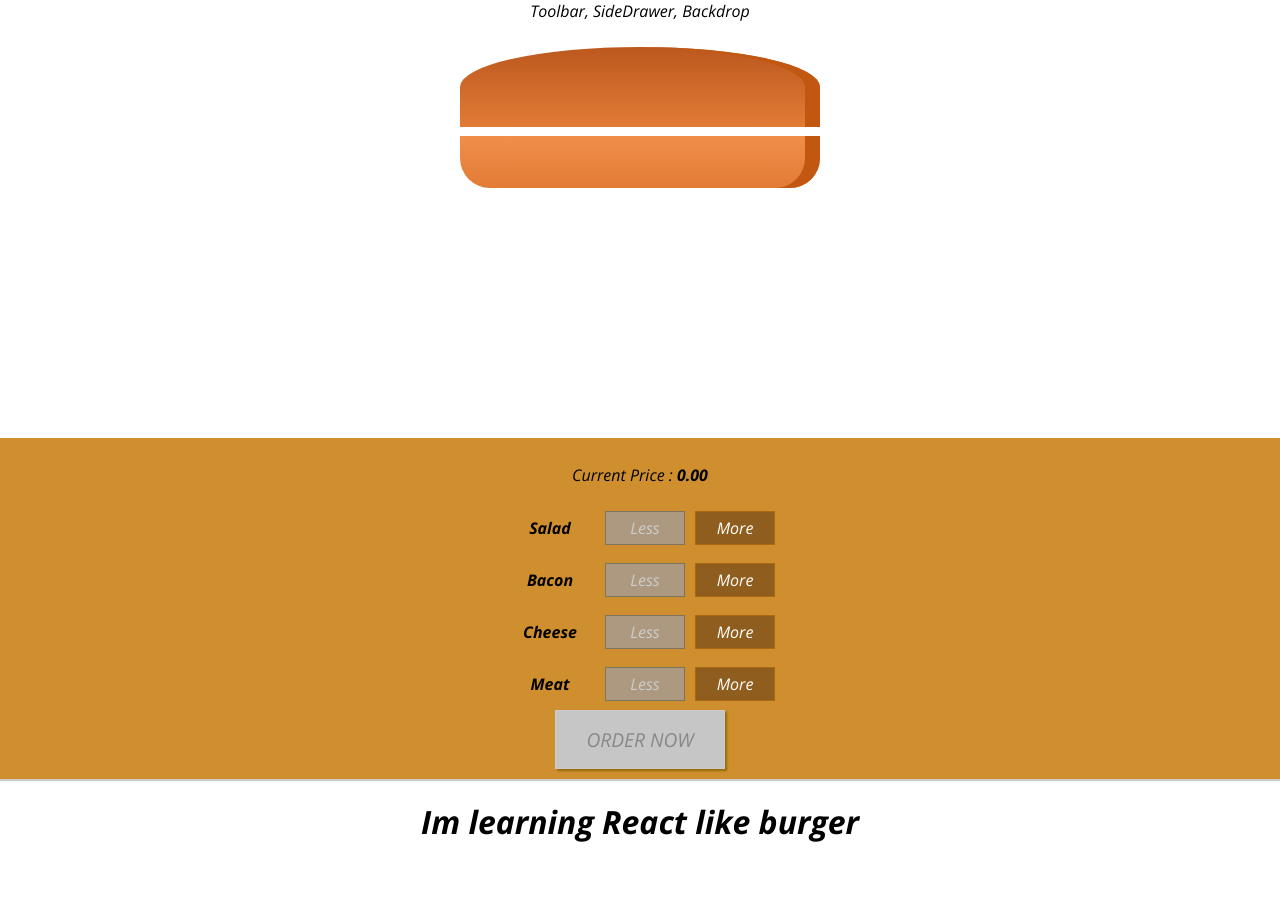
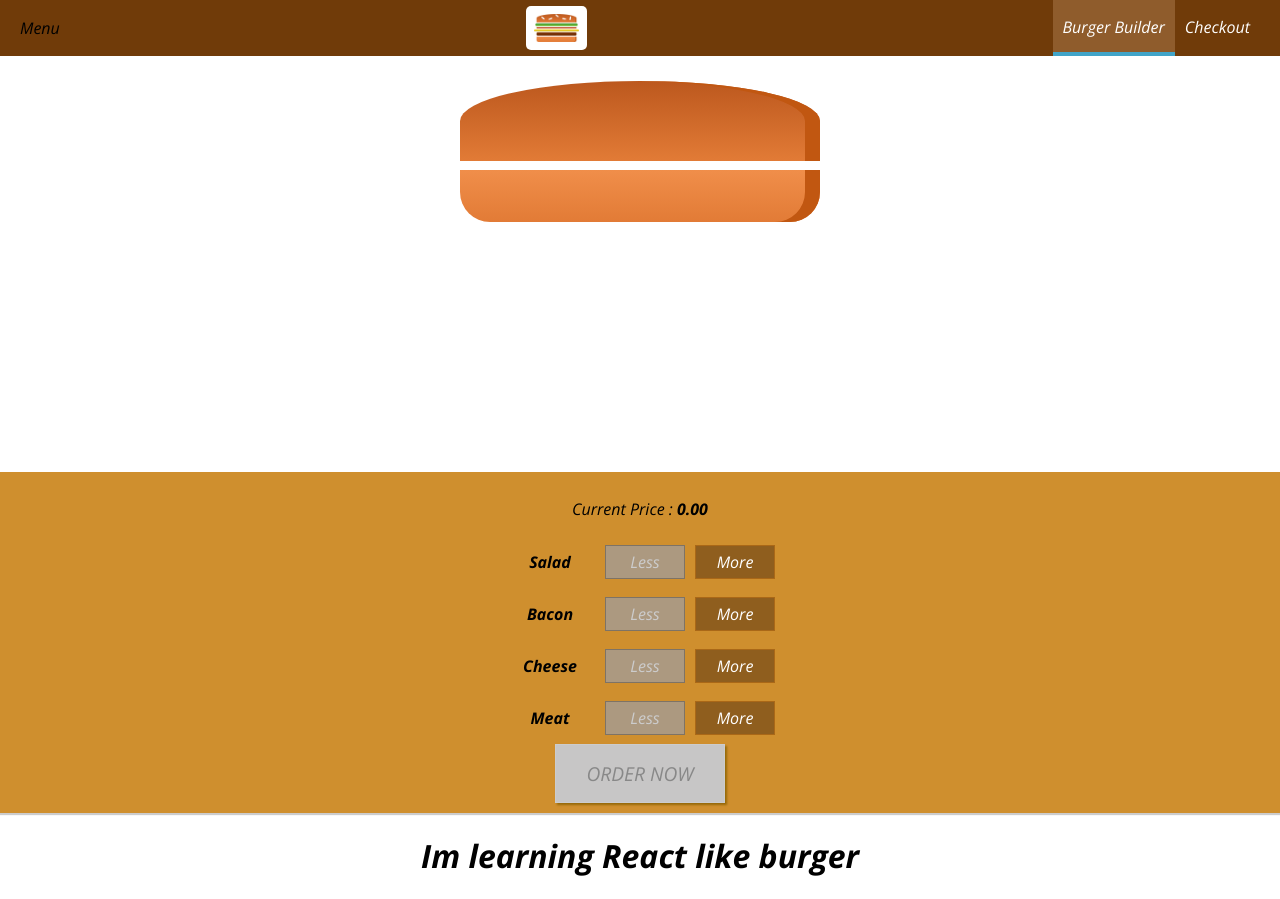
Before and after one commit to bastienvinh/burger-react, a React (Create React App) app: page / in a window 1280 px wide. Before the commit the page ends 865 px from the top, so only its background shows below. Built offline with nearby package versions, Linux system fonts and the light colour scheme.

Commit message:
CSS Properties + Toolbar

```diff
--- a/src/components/Layout/Layout.module.css
+++ b/src/components/Layout/Layout.module.css
@@ -1,3 +1,3 @@
 .Content {
-  margin-top: 16px;
+  margin-top: 72px;
 }
--- a/src/components/Layout/Layout.tsx
+++ b/src/components/Layout/Layout.tsx
@@ -1,13 +1,16 @@
 import React from 'react'
 import Aux from '../../hoc/Aux'
 import classes from './Layout.module.css'
+import Toolbar from '../Navigation/Toolbar/Toolbar'
+import SideDrawer from '../Navigation/SideDrawer/SideDrawer'
 
 interface IProps {}
 
 const Layout : React.FunctionComponent<IProps> = props => {
 
   return <Aux>
-    <div>Toolbar, SideDrawer, Backdrop</div>
+    <Toolbar />
+    <SideDrawer />
     <main className={classes.Content}>
       {props.children}
     </main>
--- /dev/null
+++ b/src/components/Logo/Logo.module.css
@@ -0,0 +1,11 @@
+.Logo {
+  background-color: white;
+  padding: 8px;
+  height: 100%;
+  border-radius: 5px;
+  box-sizing: border-box;
+}
+
+.Logo img {
+  height: 100%;
+}
--- /dev/null
+++ b/src/components/Logo/Logo.tsx
@@ -0,0 +1,14 @@
+import React, { FunctionComponent }  from 'react'
+
+import burgerLogo from '../../assets/images/burger-logo.png'
+import classes from './Logo.module.css'
+
+interface IProps {
+  height?: string
+}
+
+const Logo : FunctionComponent<IProps> = props => <div className={classes.Logo} style={{ height: props.height }}>
+  <img src={burgerLogo} alt="My Burger" />
+</div>
+
+export default Logo
--- /dev/null
+++ b/src/components/Navigation/NavigationItems/NavigationItem/NavigationItem.module.css
@@ -0,0 +1,26 @@
+.NavigationItem {
+  margin: 0;
+  box-sizing: border-box;
+  display: flex;
+  height: 100%;
+  width: auto;
+  align-items: center;
+}
+
+.NavigationItem a {
+  color: white;
+  text-decoration: none;
+  height: 100%;
+  padding: 16px 10px;
+  border-bottom: 4px solid transparent;
+  box-sizing: border-box;
+  display: block;
+}
+
+.NavigationItem a:hover,
+.NavigationItem a:active,
+.NavigationItem a.active {
+  background-color: #8F5C2C;
+  border-bottom: 4px solid #40A4C8;
+  color: white;
+}
--- /dev/null
+++ b/src/components/Navigation/NavigationItems/NavigationItem/NavigationItem.tsx
@@ -0,0 +1,14 @@
+import React, { FunctionComponent } from 'react'
+
+import classes from './NavigationItem.module.css'
+
+interface IProps {
+  active?: boolean
+  link: string
+}
+
+const NavigationItem : FunctionComponent<IProps> = props => <li className={classes.NavigationItem}>
+  <a className={props.active ? classes.active : ''} href={props.link}>{props.children}</a>
+</li>
+
+export default NavigationItem
--- /dev/null
+++ b/src/components/Navigation/NavigationItems/NavigationItems.module.css
@@ -0,0 +1,8 @@
+.NavigationItems {
+  margin: 0;
+  padding: 0;
+  list-style: none;
+  display: flex;
+  align-items: center;
+  height: 100%;
+}
--- /dev/null
+++ b/src/components/Navigation/NavigationItems/NavigationItems.tsx
@@ -0,0 +1,13 @@
+import React, { FunctionComponent }   from 'react'
+import classes from './NavigationItems.module.css'
+import NavigationItem from './NavigationItem/NavigationItem'
+
+interface IProps {
+}
+
+const NavigationItems : FunctionComponent<IProps> = () => <ul className={classes.NavigationItems}>
+  <NavigationItem link="/" active>Burger Builder</NavigationItem>
+  <NavigationItem link="/">Checkout</NavigationItem>
+</ul>
+
+export default NavigationItems
--- /dev/null
+++ b/src/components/Navigation/SideDrawer/SideDrawer.module.css
@@ -0,0 +1,31 @@
+.SideDrawer {
+  position: fixed;
+  width: 280px;
+  max-width: 70%;
+  height: 100%;
+  left: 0;
+  top: 0;
+  z-index: 200;
+  background-color: white;
+  padding: 32px 16px;
+  box-sizing: border-box;
+  transition: transform .3s ease-out;
+}
+
+@media(min-width: 500px) {
+  .SideDrawer {
+    display: none;
+  }
+}
+
+.Open {
+  transform: translateX(0);
+}
+
+.Close  {
+  transform: translateX(-100%);
+}
+
+.Logo {
+  height: 11%;
+}
--- /dev/null
+++ b/src/components/Navigation/SideDrawer/SideDrawer.tsx
@@ -0,0 +1,18 @@
+import React, { FunctionComponent } from 'react'
+import Logo from '../../Logo/Logo'
+import NavigationItems from '../NavigationItems/NavigationItems'
+
+import classes from './SideDrawer.module.css'
+
+interface IProps {}
+
+const SideDrawer: FunctionComponent<IProps> = _props => <div className={classes.SideDrawer}>
+  <div className={classes.Logo}>
+    <Logo />
+  </div>
+  <nav>
+    <NavigationItems />
+  </nav>
+</div>
+
+export default SideDrawer
--- /dev/null
+++ b/src/components/Navigation/Toolbar/Toolbar.module.css
@@ -0,0 +1,23 @@
+.Toolbar {
+  height: 56px;
+  width: 100%;
+  position: fixed;
+  top: 0;
+  left: 0;
+  background-color: #703b09;
+  display: flex;
+  justify-content: space-between;
+  align-items: center;
+  padding: 0 20px;
+  box-sizing: border-box;
+  z-index: 90;
+}
+
+.Toolbar nav {
+  height: 100%;
+
+}
+
+.Logo {
+  height: 80%;
+}
--- /dev/null
+++ b/src/components/Navigation/Toolbar/Toolbar.tsx
@@ -0,0 +1,17 @@
+import React, { FunctionComponent } from 'react'
+import classes from './Toolbar.module.css'
+import Logo from '../../Logo/Logo'
+import NavigationItems from '../../Navigation/NavigationItems/NavigationItems'
+
+
+interface IProps {}
+
+const Toolbar : FunctionComponent<IProps> = _props => <header className={classes.Toolbar}>
+  <div>Menu</div>
+  <div className={classes.Logo}>
+    <Logo />
+  </div>
+  <NavigationItems />
+</header>
+
+export default Toolbar
```
Also changed, not shown: src/assets/images/burger-logo.png (added).
